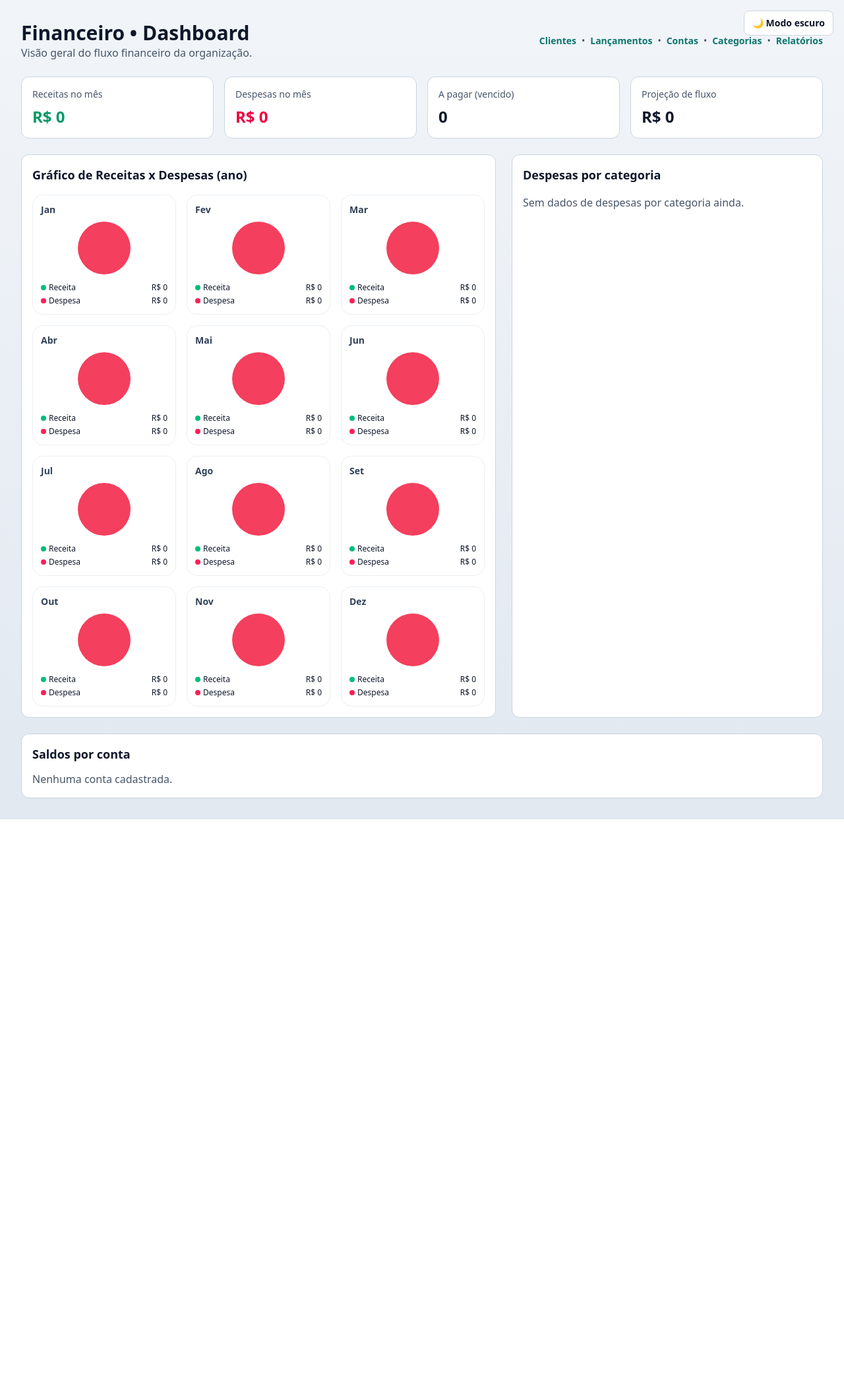
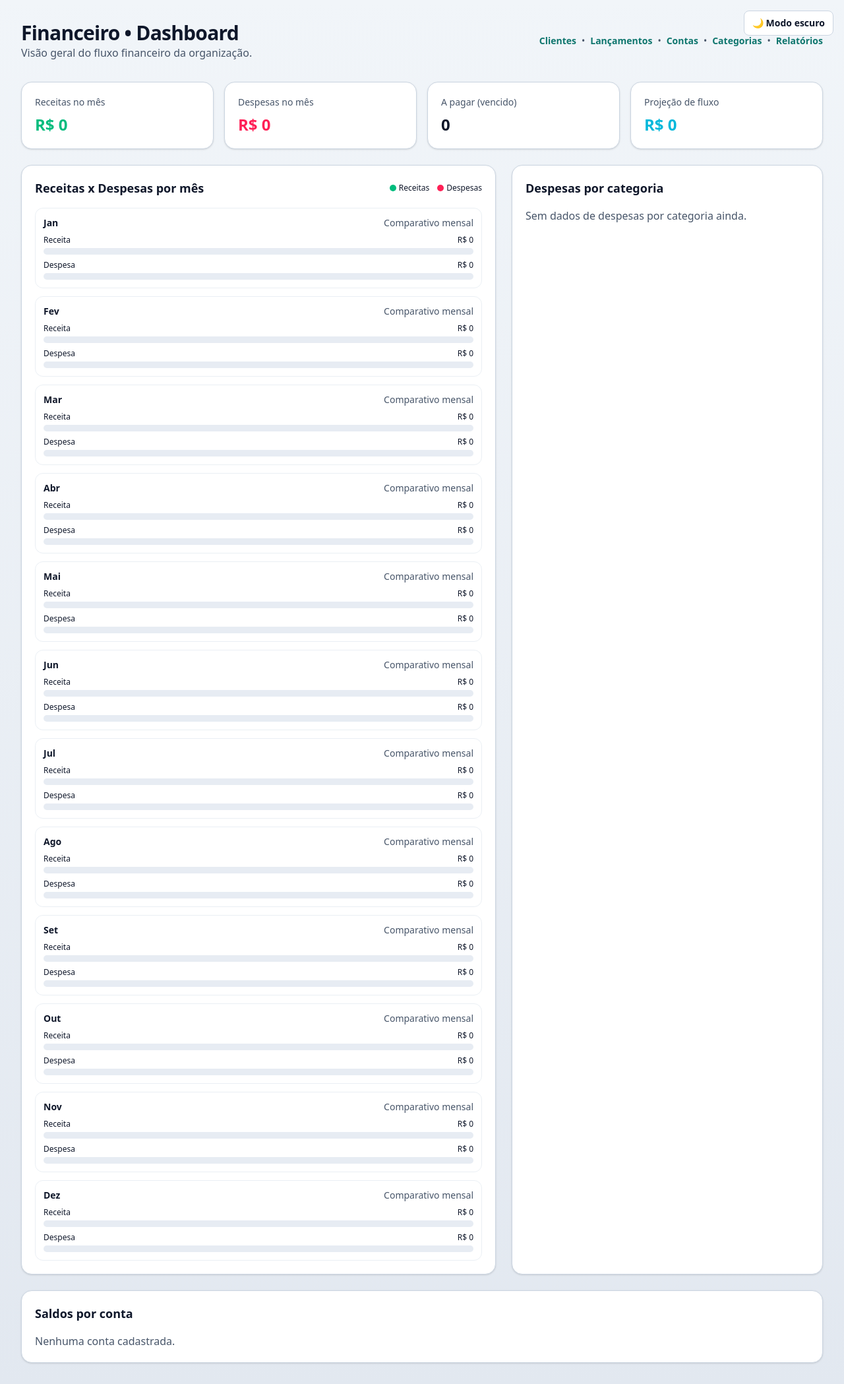
Before and after one commit to Calebe777/IA-juridica, a Django app: page /financeiro/ in a window 1280 px wide. Shown: the whole page at 66% size. Before the commit the page ends 1242 px from the top, so only its background shows below. Run offline with Django 5.2, Linux system fonts and the light colour scheme; the visitor is signed in with stand-in values (Sample User, id 1); data comes from the database, SQL or seed files in the repository; data that the repository does not hold is empty.

Commit message:
Melhora visual do dashboard financeiro e gráficos

```diff
--- a/arcabe3-completo-master/financeiro/templates/financeiro/dashboard.html
+++ b/arcabe3-completo-master/financeiro/templates/financeiro/dashboard.html
@@ -2,9 +2,9 @@
 {% block 'title' %}Financeiro | Dashboard{% endblock %}
 {% block 'body' %}
 <div class="mx-auto max-w-7xl p-6 md:p-8">
-    <div class="mb-6 flex flex-wrap items-center justify-between gap-4">
+    <div class="mb-8 flex flex-wrap items-center justify-between gap-4">
         <div>
-            <h1 class="text-3xl font-bold">Financeiro • Dashboard</h1>
+            <h1 class="text-3xl font-bold tracking-tight">Financeiro • Dashboard</h1>
             <p class="theme-muted">Visão geral do fluxo financeiro da organização.</p>
         </div>
         <nav class="flex flex-wrap items-center gap-2 text-sm">
@@ -21,54 +21,76 @@
     </div>
 
     <section class="grid gap-4 md:grid-cols-2 lg:grid-cols-4">
-        <article class="theme-card rounded-xl p-4">
+        <article class="theme-card rounded-2xl p-5 shadow-sm">
             <p class="text-sm theme-muted">Receitas no mês</p>
-            <p class="mt-2 text-2xl font-bold text-emerald-600">R$ {{ receitas_mes }}</p>
+            <p class="mt-2 text-2xl font-bold text-emerald-500">R$ {{ receitas_mes }}</p>
         </article>
-        <article class="theme-card rounded-xl p-4">
+        <article class="theme-card rounded-2xl p-5 shadow-sm">
             <p class="text-sm theme-muted">Despesas no mês</p>
-            <p class="mt-2 text-2xl font-bold text-rose-600">R$ {{ despesas_mes }}</p>
+            <p class="mt-2 text-2xl font-bold text-rose-500">R$ {{ despesas_mes }}</p>
         </article>
-        <article class="theme-card rounded-xl p-4">
+        <article class="theme-card rounded-2xl p-5 shadow-sm">
             <p class="text-sm theme-muted">A pagar (vencido)</p>
             <p class="mt-2 text-2xl font-bold">{{ a_pagar }}</p>
         </article>
-        <article class="theme-card rounded-xl p-4">
+        <article class="theme-card rounded-2xl p-5 shadow-sm">
             <p class="text-sm theme-muted">Projeção de fluxo</p>
-            <p class="mt-2 text-2xl font-bold">R$ {{ projecao }}</p>
+            <p class="mt-2 text-2xl font-bold text-cyan-500">R$ {{ projecao }}</p>
         </article>
     </section>
 
     <section class="mt-6 grid gap-6 lg:grid-cols-5">
-        <article class="theme-card rounded-xl p-4 lg:col-span-3">
+        <article class="theme-card rounded-2xl p-5 lg:col-span-3 shadow-sm">
             <div class="mb-4 flex items-center justify-between">
-                <h2 class="text-lg font-semibold">Gráfico de Receitas x Despesas (ano)</h2>
+                <h2 class="text-lg font-semibold">Receitas x Despesas por mês</h2>
+                <div class="flex items-center gap-3 text-xs">
+                    <span class="inline-flex items-center gap-1"><span class="h-2.5 w-2.5 rounded-full bg-emerald-500"></span>Receitas</span>
+                    <span class="inline-flex items-center gap-1"><span class="h-2.5 w-2.5 rounded-full bg-rose-500"></span>Despesas</span>
+                </div>
             </div>
-            <div class="grid gap-4 sm:grid-cols-2 xl:grid-cols-3">
+            <div class="space-y-3">
                 {% for item in monthly_series %}
-                    <div class="rounded-2xl border border-slate-200/70 p-3">
-                        <p class="mb-2 text-sm font-semibold text-slate-700">{{ item.label }}</p>
-                        <div class="mx-auto h-20 w-20 rounded-full" style="background: conic-gradient(#10b981 0% {% widthratio item.receita max_ano 100 %}%, #f43f5e {% widthratio item.receita max_ano 100 %}% 100%);"></div>
-                        <div class="mt-3 space-y-1 text-xs">
-                            <p class="flex items-center justify-between"><span class="inline-flex items-center gap-1"><span class="h-2 w-2 rounded-full bg-emerald-500"></span>Receita</span><span>R$ {{ item.receita }}</span></p>
-                            <p class="flex items-center justify-between"><span class="inline-flex items-center gap-1"><span class="h-2 w-2 rounded-full bg-rose-500"></span>Despesa</span><span>R$ {{ item.despesa }}</span></p>
+                    <div class="rounded-xl border border-slate-200/70 p-3">
+                        <div class="mb-2 flex items-center justify-between text-sm">
+                            <p class="font-semibold">{{ item.label }}</p>
+                            <p class="theme-muted">Comparativo mensal</p>
+                        </div>
+                        <div class="space-y-2">
+                            <div>
+                                <div class="mb-1 flex items-center justify-between text-xs">
+                                    <span>Receita</span>
+                                    <span>R$ {{ item.receita }}</span>
+                                </div>
+                                <div class="h-2.5 overflow-hidden rounded-full bg-slate-200/80">
+                                    <div class="h-full rounded-full bg-gradient-to-r from-emerald-400 to-emerald-600" style="width:{% widthratio item.receita max_ano 100 %}%"></div>
+                                </div>
+                            </div>
+                            <div>
+                                <div class="mb-1 flex items-center justify-between text-xs">
+                                    <span>Despesa</span>
+                                    <span>R$ {{ item.despesa }}</span>
+                                </div>
+                                <div class="h-2.5 overflow-hidden rounded-full bg-slate-200/80">
+                                    <div class="h-full rounded-full bg-gradient-to-r from-rose-400 to-rose-600" style="width:{% widthratio item.despesa max_ano 100 %}%"></div>
+                                </div>
+                            </div>
                         </div>
                     </div>
                 {% endfor %}
             </div>
         </article>
 
-        <article class="theme-card rounded-xl p-4 lg:col-span-2">
+        <article class="theme-card rounded-2xl p-5 lg:col-span-2 shadow-sm">
             <h2 class="text-lg font-semibold">Despesas por categoria</h2>
             <div class="mt-4 space-y-3">
                 {% for item in top_categorias %}
-                    <div>
+                    <div class="rounded-lg border border-slate-200/70 p-3">
                         <div class="mb-1 flex items-center justify-between text-sm">
-                            <span>{{ item.categoria__nome|default:'Sem categoria' }}</span>
+                            <span class="font-medium">{{ item.categoria__nome|default:'Sem categoria' }}</span>
                             <span class="theme-muted">R$ {{ item.total }}</span>
                         </div>
-                        <div class="h-2 rounded-full bg-slate-200/80">
-                            <div class="h-2 rounded-full bg-indigo-500" style="width:{% widthratio item.total max_categoria 100 %}%"></div>
+                        <div class="h-2.5 rounded-full bg-slate-200/80">
+                            <div class="h-2.5 rounded-full bg-gradient-to-r from-indigo-400 to-violet-500" style="width:{% widthratio item.total max_categoria 100 %}%"></div>
                         </div>
                     </div>
                 {% empty %}
@@ -78,11 +100,11 @@
         </article>
     </section>
 
-    <section class="mt-6 theme-card rounded-xl p-4">
+    <section class="mt-6 theme-card rounded-2xl p-5 shadow-sm">
         <h2 class="text-lg font-semibold">Saldos por conta</h2>
-        <div class="mt-3 grid gap-3 md:grid-cols-2 xl:grid-cols-3">
+        <div class="mt-4 grid gap-3 md:grid-cols-2 xl:grid-cols-3">
             {% for conta, saldo in saldos %}
-                <div class="rounded-lg border border-slate-300/60 p-3">
+                <div class="rounded-xl border border-slate-300/60 p-4">
                     <p class="font-semibold">{{ conta.nome }}</p>
                     <p class="theme-muted text-sm">{{ conta.tipo }}</p>
                     <p class="mt-2 text-xl font-bold">R$ {{ saldo }}</p>
```
